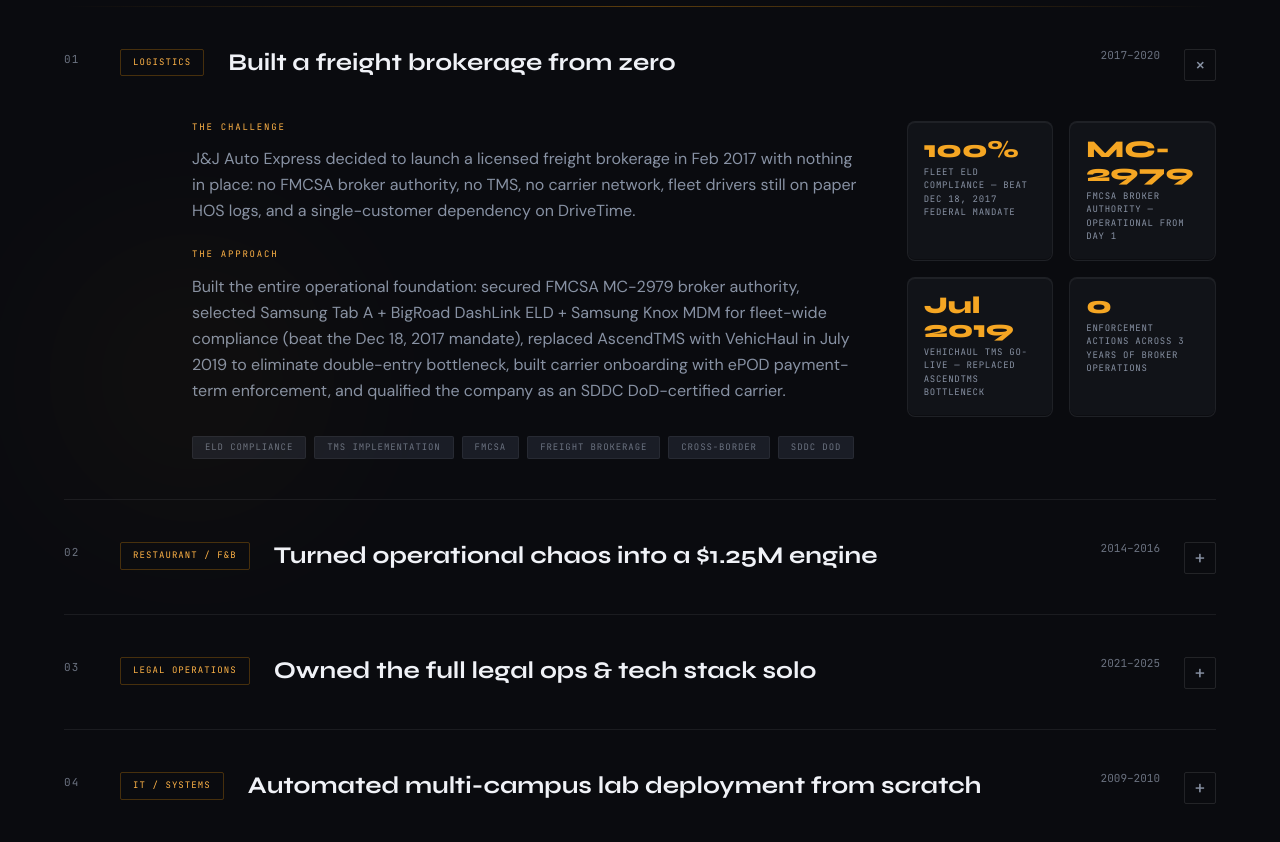
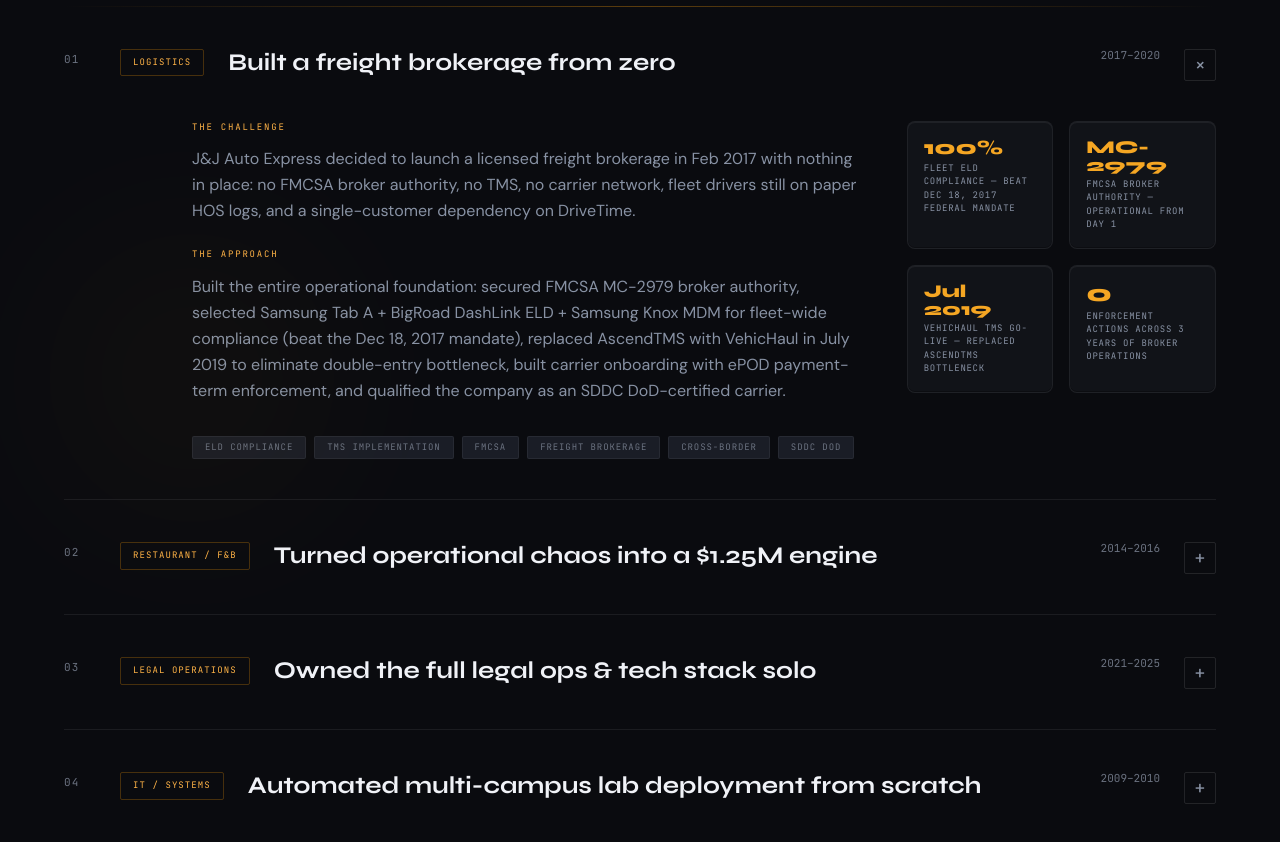
Before and after one commit to tru0blu0/jimmy-chamberlin-portfolio, a React (Vite) app: page / in a window 1280 px wide. Shown: the part 1940-2782 px from the top of the page. Built offline with nearby package versions, Linux system fonts and the light colour scheme.

Commit message:
fix: Monthly metric clipped — use 1×/mo, auto-scale metric font for long strings

```diff
--- a/src/components/CaseStudies.tsx
+++ b/src/components/CaseStudies.tsx
@@ -117,7 +117,7 @@
                       key={i}
                       className="bg-bg-surface border border-white/[0.06] rounded-lg p-4 shadow-card"
                     >
-                      <div className="font-display font-extrabold text-2xl text-amber-glow leading-none mb-1">
+                      <div className={`font-display font-extrabold text-amber-glow leading-none mb-1 ${r.metric.length > 5 ? 'text-lg' : r.metric.length > 3 ? 'text-xl' : 'text-2xl'}`}>
                         {r.metric}
                       </div>
                       <div className="font-mono text-[9px] tracking-[0.08em] text-text-secondary uppercase">
--- a/src/data.ts
+++ b/src/data.ts
@@ -126,7 +126,7 @@
       tags: ['Batch Scripting', 'VBScript/WMI', 'psexec', 'Remote Deployment', 'Systems Admin', 'PowerShell'],
       results: [
         { metric: '300–400+', label: 'Workstations addressable per deployment cycle' },
-        { metric: 'Monthly',  label: 'Deployment cadence established — both campuses' },
+        { metric: '1×/mo',   label: 'Deployment cadence established — both campuses' },
         { metric: '8',        label: 'Scripts built (Batch, VBScript, PowerShell)' },
         { metric: '0',        label: 'Required physical presence on target machines' },
       ],
```
